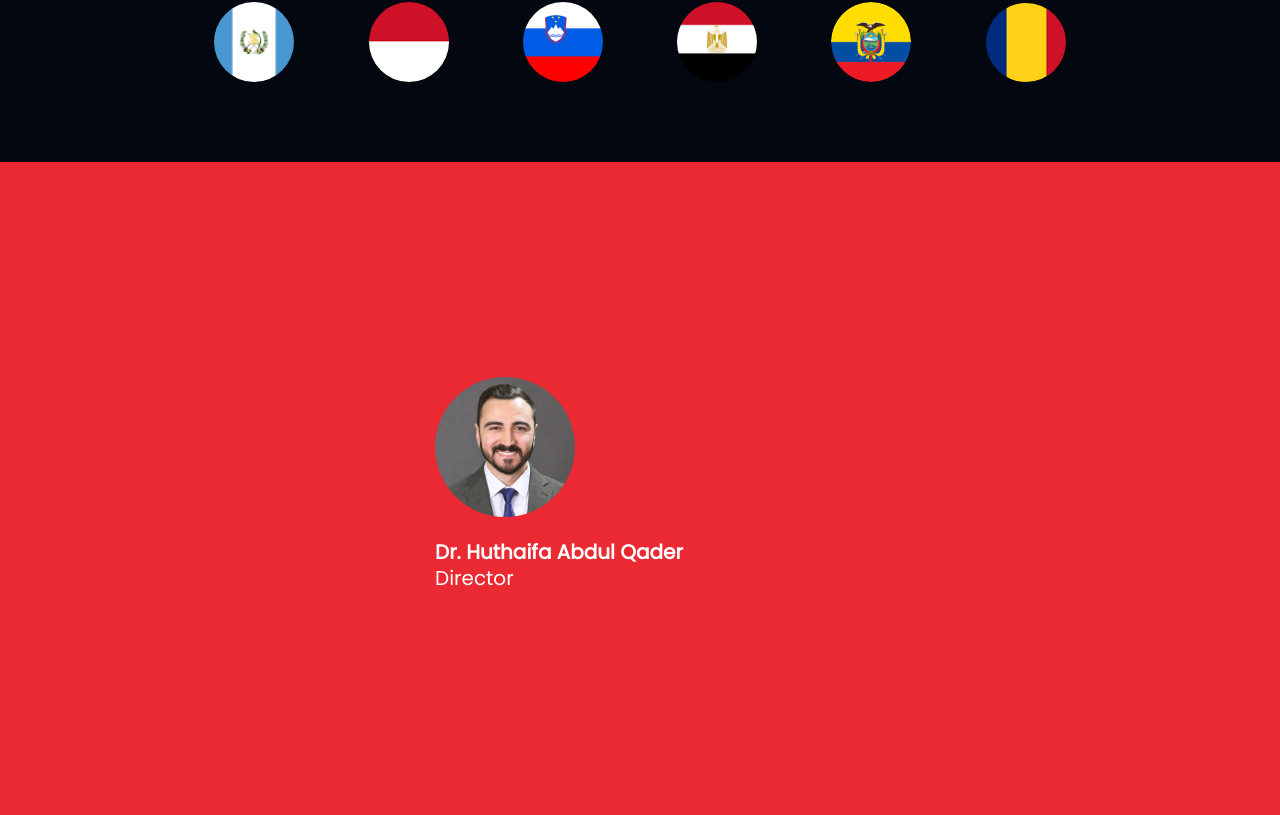
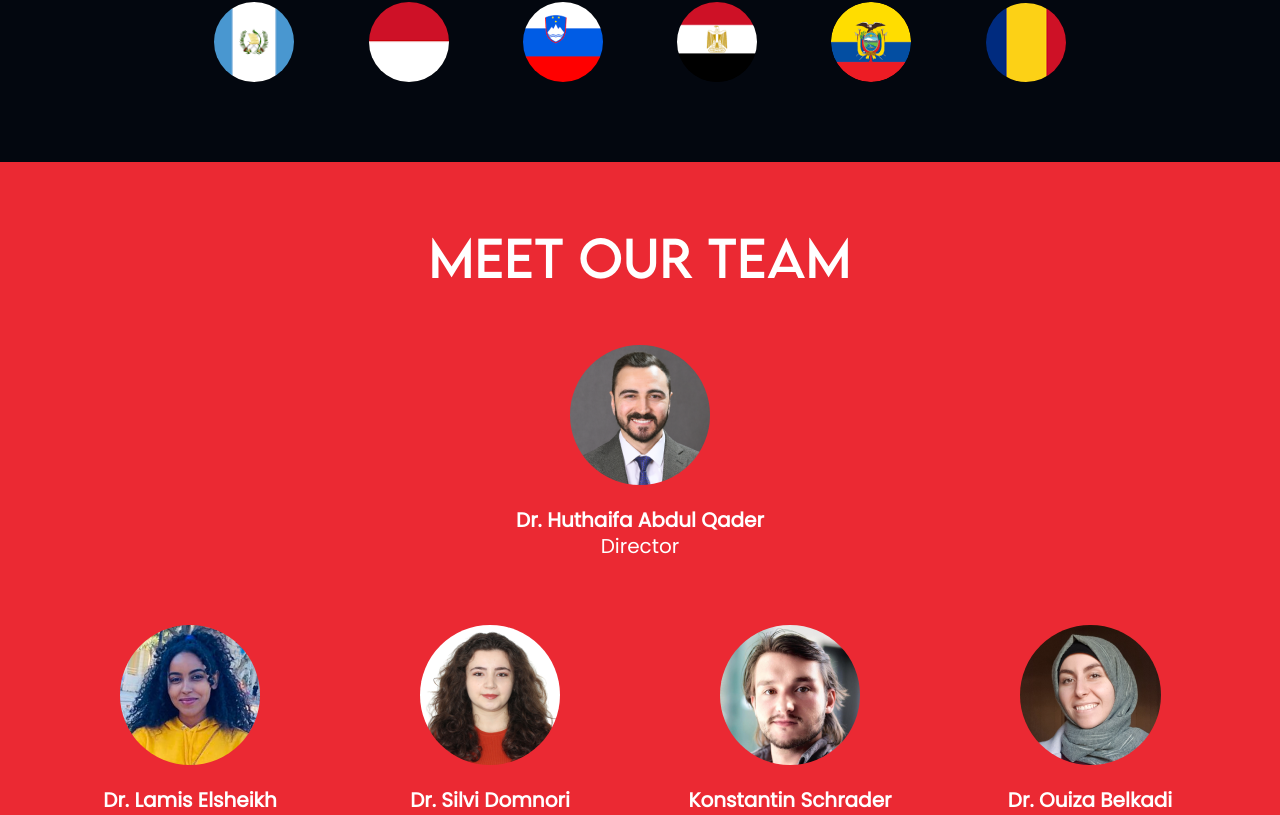
Before and after one commit to Int-Association-of-Dental-Students/iads-web-client, a React (Create React App) app: page /projects/colgate in a window 1280 px wide. Shown: the part 4957-5772 px from the top of the page. Built offline with nearby package versions, Linux system fonts and the light colour scheme.

Commit message:
colgate update

```diff
--- a/src/Components/Cards/CardList.scss
+++ b/src/Components/Cards/CardList.scss
@@ -18,7 +18,7 @@
     padding: 0px 140px;
     // width: 380px !important;
     height: 510px !important;
-    border: 2.5px dashed #00467c;
+    // border: 2.5px dashed #00467c;
     border-radius: 20px;
     margin-right: 20px;
     background-color: white;
--- a/src/Pages/Projects/Colgate/Colgate.jsx
+++ b/src/Pages/Projects/Colgate/Colgate.jsx
@@ -277,8 +277,13 @@ function Colgate() {
       </div>
 
       <div className="meet-team-section">
-        <h1 className="title-text">MEET OUR TEAM</h1>
-        <div className="cards">
+        <h1
+          className="title-text"
+          style={{ color: "white", marginTop: "60px", marginBottom: "50px" }}
+        >
+          MEET OUR TEAM
+        </h1>
+        <div className="cardss">
           <TeamCard
             src={huth}
             name="Dr. Huthaifa Abdul Qader"
--- a/src/Pages/Projects/Colgate/Colgate.scss
+++ b/src/Pages/Projects/Colgate/Colgate.scss
@@ -283,13 +283,14 @@
 
   .meet-team-section {
     background-color: #eb2933;
+    padding-top: 1px;
     padding-bottom: 70px;
 
     .card {
       border: none !important;
     }
 
-    .cards {
+    .cardss {
       display: flex;
       flex-direction: column;
       justify-content: center;
--- a/src/Pages/Projects/Colgate/Components/TeamCard.jsx
+++ b/src/Pages/Projects/Colgate/Components/TeamCard.jsx
@@ -3,7 +3,7 @@ import "./TeamCard.scss";
 
 const TeamCard = (props) => {
   return (
-    <div className="card" style={{ height: "240px", width: "300px" }}>
+    <div className="carrd" style={{ height: "240px", width: "300px" }}>
       <img className="pic" src={props.src} />
       <p className="name"> {props.name}</p>
       <p className="role">{props.role}</p>
--- a/src/Pages/Projects/Colgate/Components/TeamCard.scss
+++ b/src/Pages/Projects/Colgate/Components/TeamCard.scss
@@ -1,4 +1,4 @@
-.card {
+.carrd {
   display: flex;
   flex-direction: column;
   justify-content: center;
```
